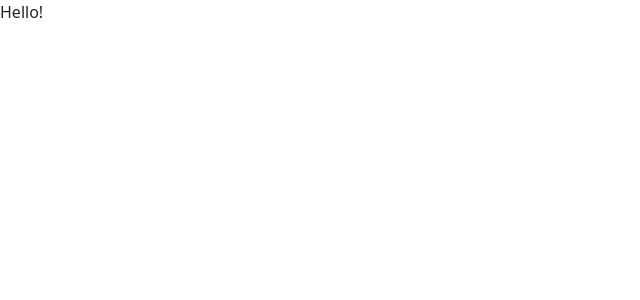
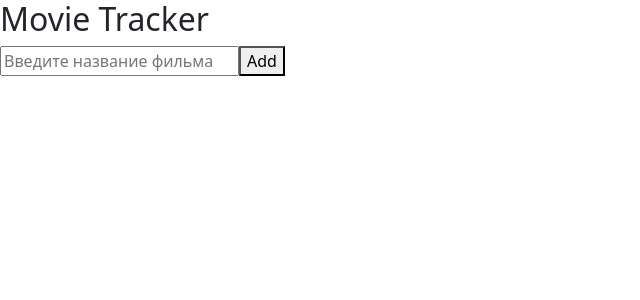
Before and after one commit to AlexandrKurs/hw-59, a React (Vite) app: page / in a window 1280 px wide. Shown: the top 300 px of the page, without its empty margins (0-640 px from the left). Built offline with nearby package versions, Linux system fonts and the light colour scheme.

Commit message:
Add form and types

```diff
--- a/src/App.tsx
+++ b/src/App.tsx
@@ -1,10 +1,32 @@
-const App = () => {
+import React, { useState } from 'react';
+import { Movie } from './types';
+
+
+const App: React.FC = () => {
+  const [movies, setMovies] = useState<Movie[]>([]);
+  const [inputValue, setInputValue] = useState('');
+
+  const addMovie = (e: React.FormEvent<HTMLFormElement>) => {
+    e.preventDefault();
+    if (inputValue) {
+      setMovies([...movies, { id: Date.now(), title: inputValue }]);
+      setInputValue('');
+    }
+  };
 
   return (
-    <>
-      Hello!
-    </>
-  )
+    <div>
+      <h2>Movie Tracker</h2>
+      <form onSubmit={addMovie}>
+        <input
+          value={inputValue}
+          onChange={(e) => setInputValue(e.target.value)}
+          placeholder="Введите название фильма"
+        />
+        <button type="submit">Add</button>
+      </form>
+    </div>
+  );
+};
 
-};
 export default App;
--- /dev/null
+++ b/src/types.d.ts
@@ -0,0 +1,4 @@
+export interface Movie {
+  id: number;
+  title: string;
+}
```
